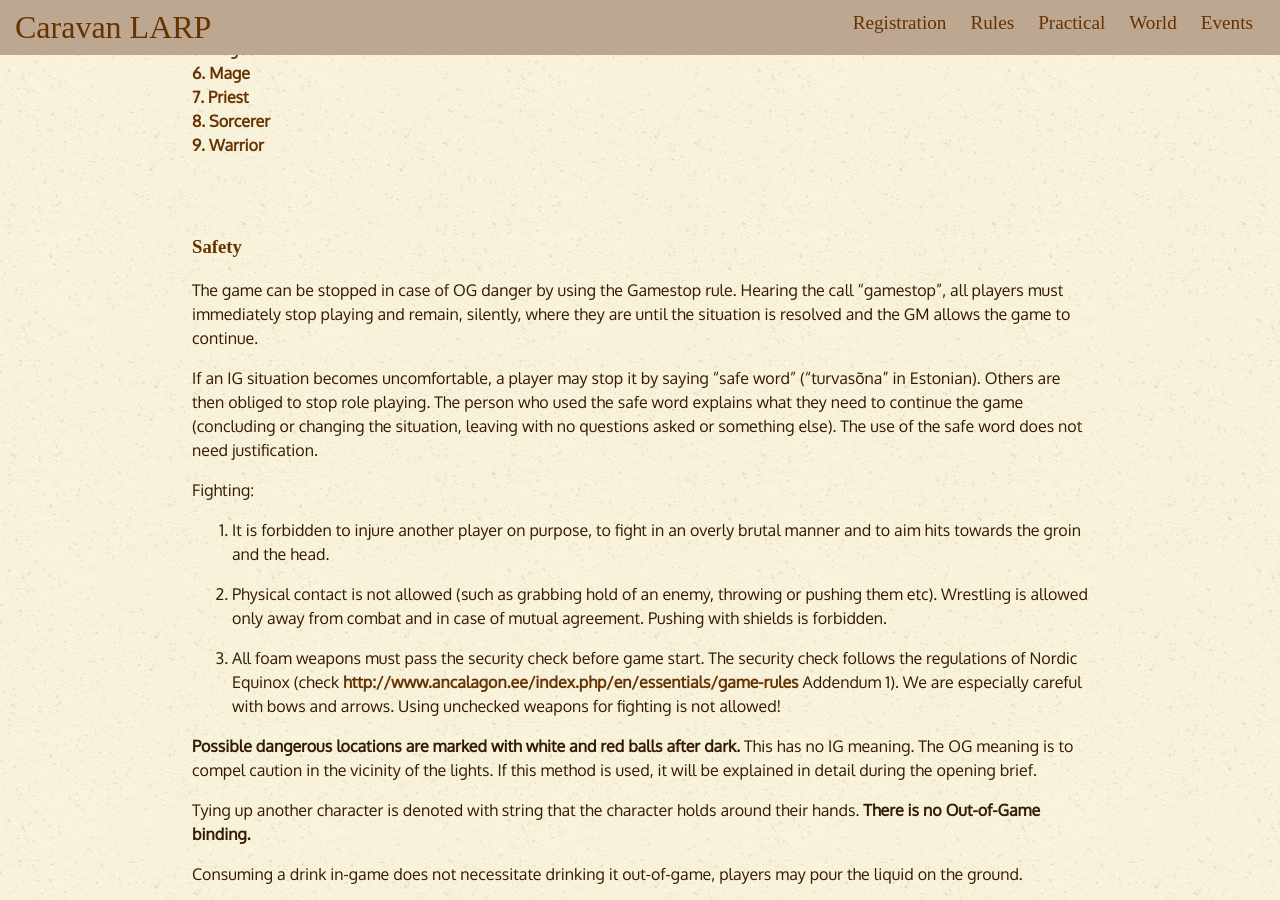
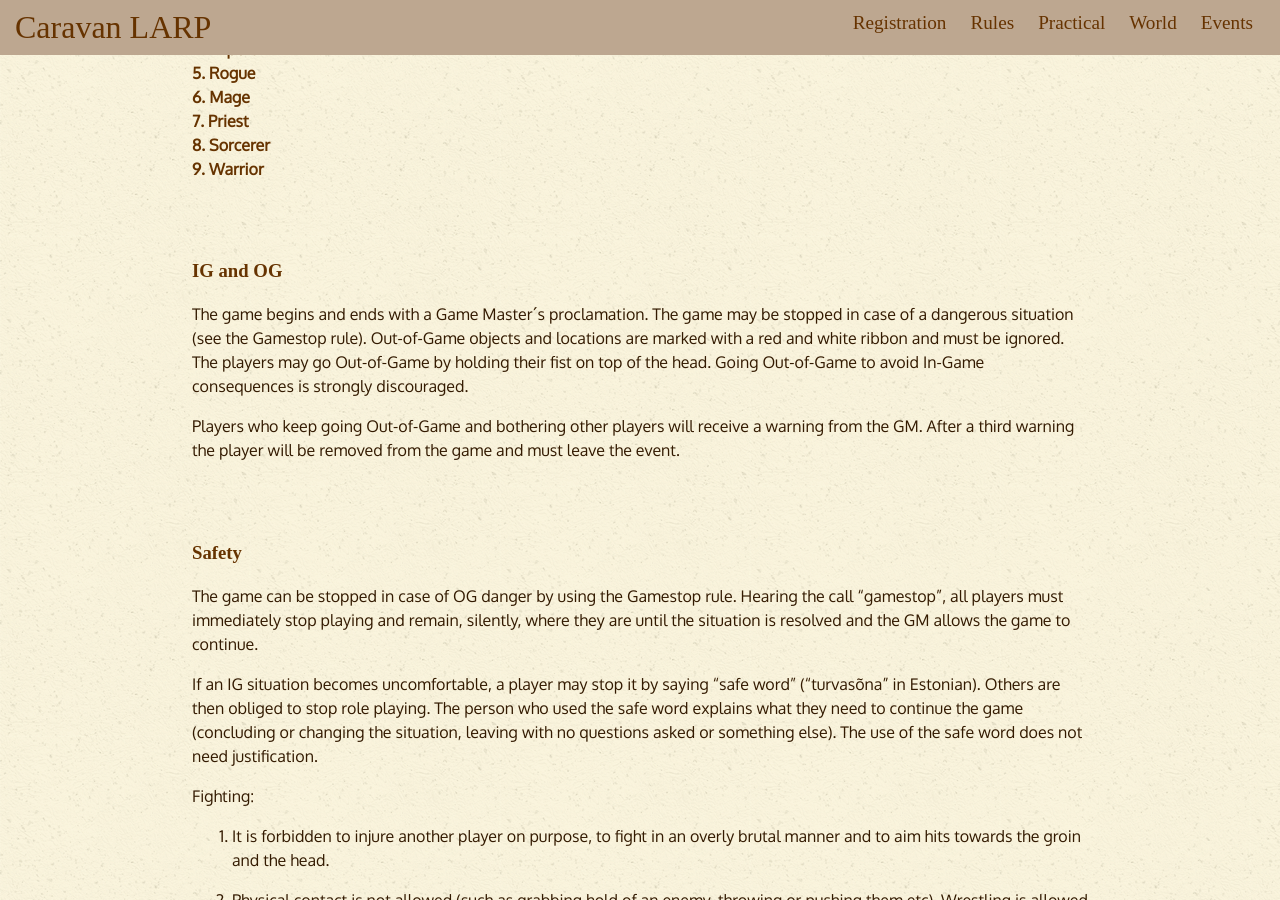
Before and after one commit to karavanlarp/karavanlarp.github.io, a Jekyll site: the page built from eng/rules/intro.md, in a window 1280 px wide and 900 px high, scrolled down 1014 px. Built offline with Jekyll 4.4.1, drawn with Linux system fonts in a browser that asks for light colours; some web fonts are replaced.

Commit message:
Update intro.md
ig og warning

```diff
--- a/eng/rules/intro.md
+++ b/eng/rules/intro.md
@@ -12,6 +12,7 @@ _Warning: this is a rules summary. Reading the summary does not replace a health
 	<ul>
 		<li><a href="#shouldread">What rules should I read?</a></li>
 		<li><a href="#links">Links to Full Rules</a></li>
+		<li><a href="#igog">IG and OG</a></li>
 		<li><a href="#safety">Safety</a></li>
 		<li><a href="#languages">Languages</a></li>
 		<li><a href="#markings">Markings</a></li>
@@ -44,6 +45,12 @@ Everything else is voluntary.
 [7. Priest](https://docs.google.com/document/d/1Yav-Voqkkje7t9rhzsBn2ZVkxL2LNwQDTRQtEAb3Rik/edit?usp=sharing)<br />
 [8. Sorcerer](https://docs.google.com/document/d/1AnsYmifMZR_5fSTiAusYL-s1ftIwmykEUMiarDw85wQ/edit?usp=sharing)<br />
 [9. Warrior](https://docs.google.com/document/d/1EuhfmhEtgWcXev5k9b3bR5Viok1XMRx58WpNfD7_WmQ/edit?usp=sharing)
+
+<h3 id="igog">IG and OG</h3>
+
+The game begins and ends with a Game Master´s proclamation. The game may be stopped in case of a dangerous situation (see the Gamestop rule). Out-of-Game objects and locations are marked with a red and white ribbon and must be ignored. The players may go Out-of-Game by holding their fist on top of the head. Going Out-of-Game to avoid In-Game consequences is strongly discouraged.
+
+Players who keep going Out-of-Game and bothering other players will receive a warning from the GM. After a third warning the player will be removed from the game and must leave the event.
 
 <h3 id="safety">Safety</h3>
 
```
